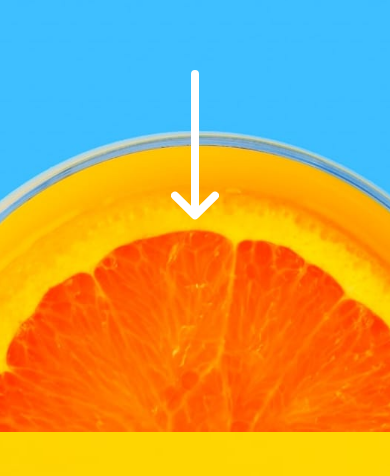
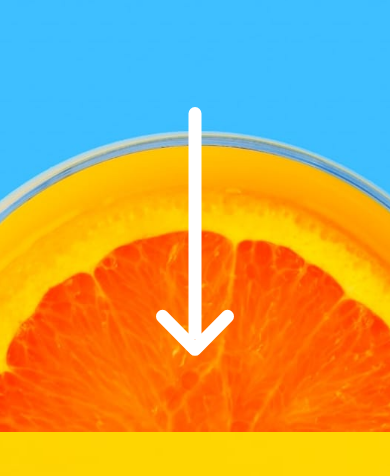
Before and after one commit to shoproizoshlo/sunnyside-agency-landing-page, a plain HTML site: page index.html in a window 390 px wide. Shown: the part 368-844 px from the top of the page. Drawn offline with nearby package versions, Linux system fonts and the light colour scheme.

Commit message:
fixed arrow position

```diff
--- a/src/style.css
+++ b/src/style.css
@@ -532,6 +532,10 @@ menu ul a:active {
   .container {
     max-width: 992px;
   }
+  .image-arrow {
+    min-height: 250px;
+    top: 150px;
+  }
   .service-area {
     flex-direction: column;
   }
@@ -589,6 +593,9 @@ menu ul a:active {
   .container {
     max-width: none;
   }
+  .image-arrow {
+    top: 37px;
+  }
 
   /* navbar */
   body .lock {
```
